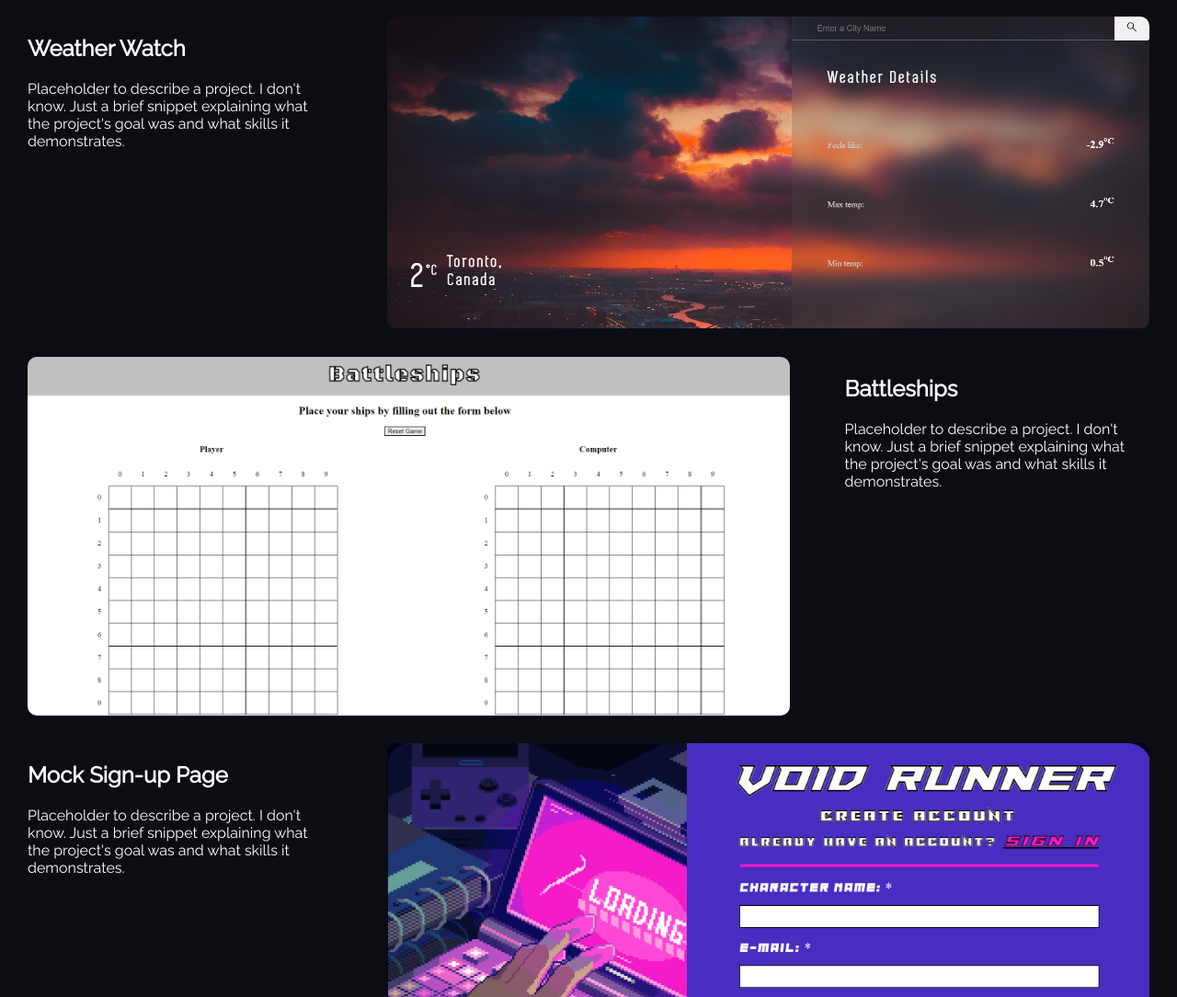
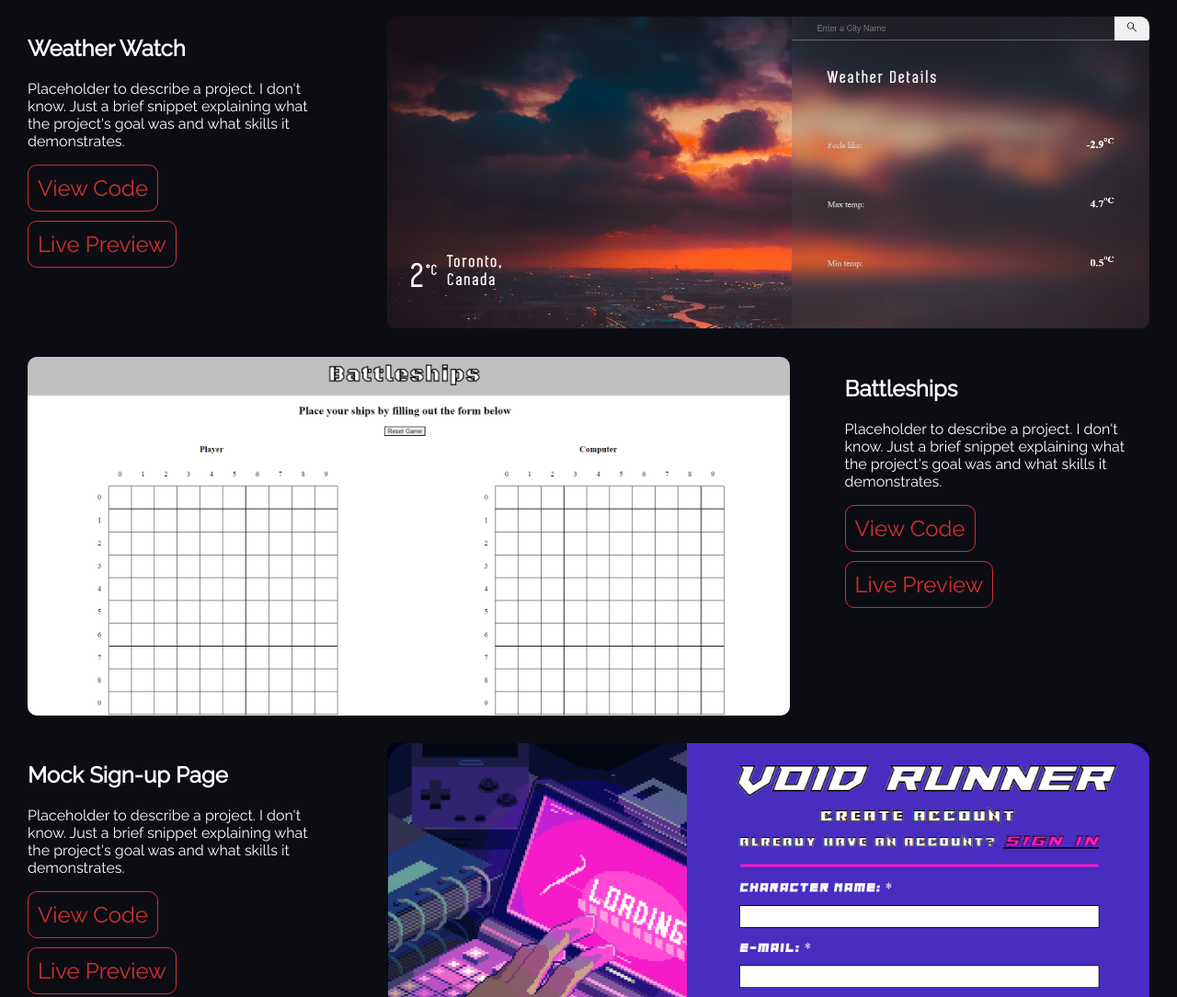
Before and after one commit to CCeph/responsive-portfolio, a website built with webpack: page dist/index.html in a window 1280 px wide. Shown: the part 1813-2897 px from the top of the page at 92% size. Built offline with nearby package versions, Linux system fonts and the light colour scheme.

Commit message:
Add View Code and Live Preview buttons

```diff
--- a/src/style.css
+++ b/src/style.css
@@ -34,6 +34,8 @@ textarea {
   --language-icon-size: 100px;
   --page-max-width: 1500px;
   --default-outside-padding: 15px 30px 15px;
+  --clickedButtonShadow: inset 0px 0px 3px grey;
+  --clickedRedButtonShadow: inset 10px 0px 20px rgb(51, 0, 0);
 }
 
 body {
@@ -153,6 +155,30 @@ body {
   object-fit: cover;
   margin: var(--default-outside-padding);
   border-radius: 10px;
+}
+
+.projects .description button {
+  display: block;
+  border: 1px solid var(--secondary-font-color);
+  color: var(--secondary-font-color);
+  background-color: transparent;
+  font-family: "Raleway", sans-serif;
+  font-weight: 400;
+  font-size: 1.5rem;
+  padding: 10px;
+  border-radius: 10px;
+  margin-top: 10px;
+  scale: 1;
+  transition: scale ease-in-out 0.5s;
+}
+
+.projects .description button:hover {
+  scale: 1.1;
+  transition: scale ease-in-out 0.5s;
+}
+
+.projects .description button:active {
+  box-shadow: var(--clickedRedButtonShadow);
 }
 
 @media (max-width: 800px) {
```
Also changed, not shown: dist/index.html, dist/main.js.
